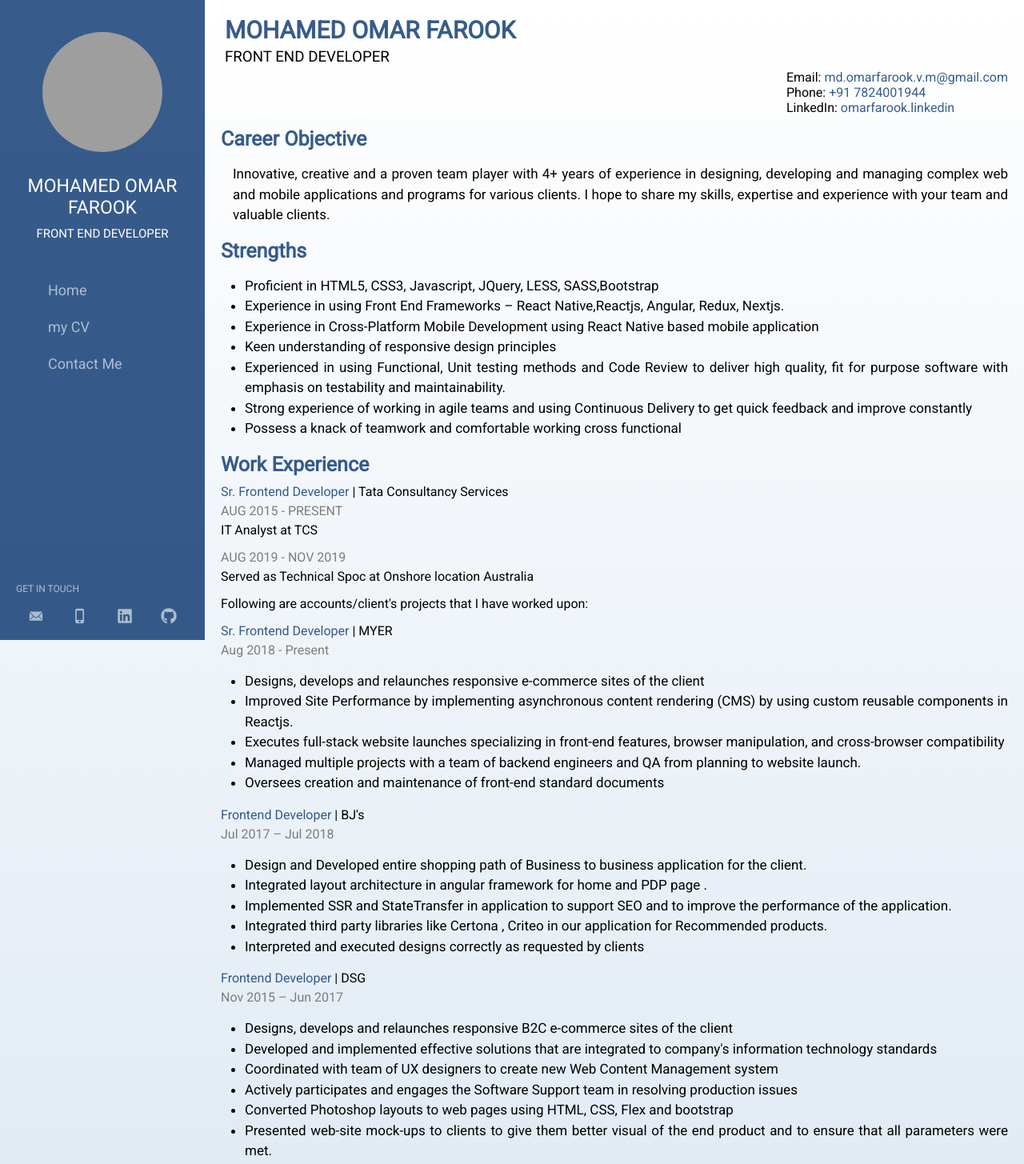
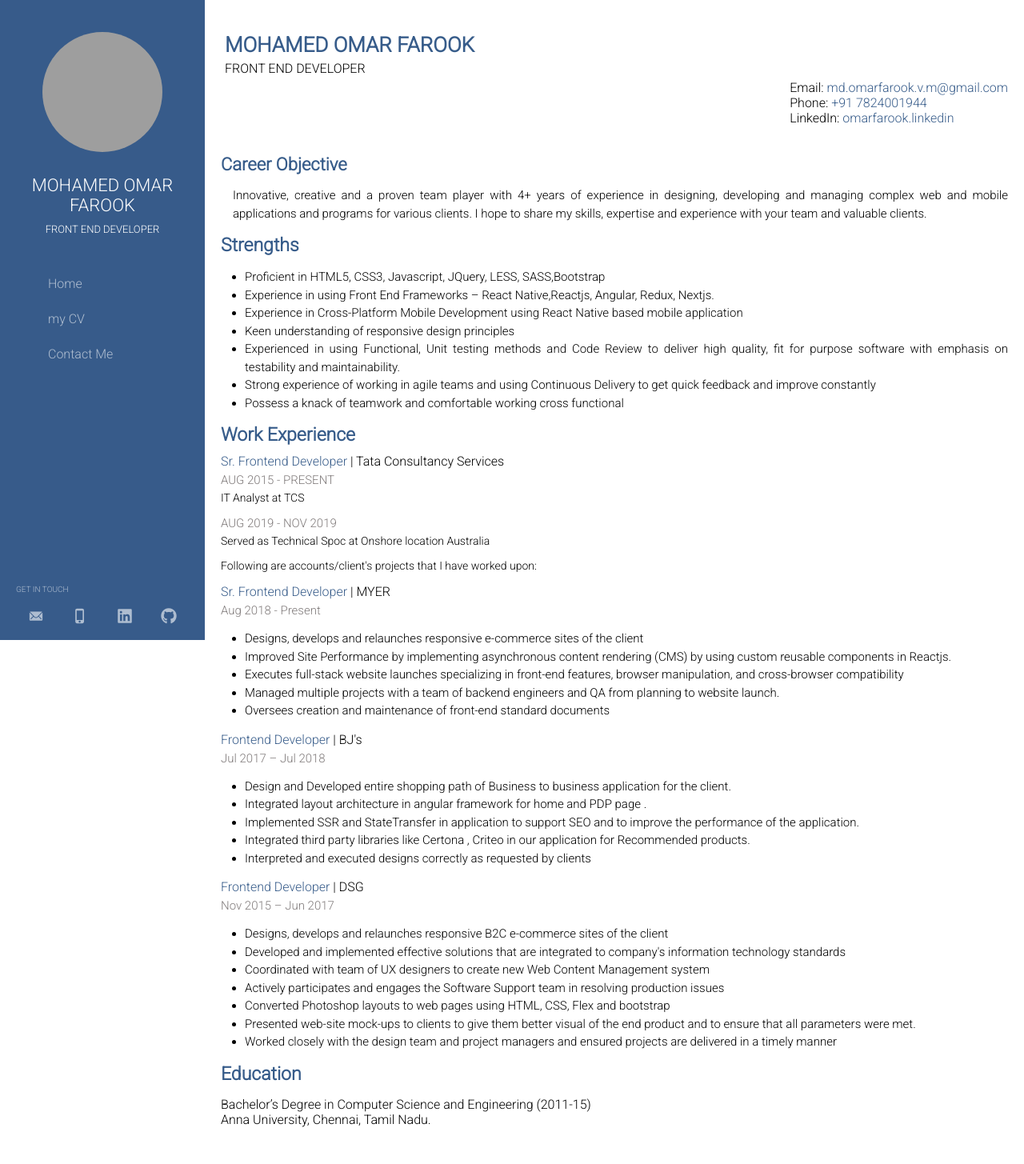
Before and after one commit to omarfarook/profile, a Next.js app: page /mycv in a window 1280 px wide. Shown: the top 1455 px of the page at 80% size. After the commit the page ends 1424 px from the top, so only its background shows below. Built offline with nearby package versions, Linux system fonts and the light colour scheme; grey boxes are pictures that could not be loaded.

Commit message:
mailer updated

```diff
--- a/components/contact-me/style.js
+++ b/components/contact-me/style.js
@@ -8,12 +8,12 @@
 	padding: 60px;
 	box-sizing: border-box;
 	h2 {
-		font-size: 38px;
+		font-size: 36px;
 		font-weight: 500;
 		margin: 15px 0;
 	}
 	span {
-		font-size: 16px;
+		font-size: 15px;
 	}
 	address ul {
 		list-style: none;
--- a/components/global-css/index.js
+++ b/components/global-css/index.js
@@ -15,7 +15,7 @@
         ul {
             list-style: none;
             display: flex;
-            font-size: 18px;
+            font-size: 16px;
             li {
                 padding: 10px;
                 color: white;
@@ -25,7 +25,7 @@
         body {
             margin: 0px;
             font-family: 'Roboto', sans-serif;
-            background-image: ${BG_GRADIENT};
+
         }
       `}
     />
--- a/components/home/style.js
+++ b/components/home/style.js
@@ -29,7 +29,7 @@
 		vertical-align: bottom;
 		justify-content: center;
 		align-items: center;
-		font-size: 50px;
+		font-size: 45px;
 		img {
 			display: none;
 		}
@@ -54,11 +54,11 @@
 `
 export const Name = styled.span `
 	text-transform: uppercase;
-	font-size: 25px;
+	font-size: 23px;
 	margin: 5px 0;
 `
 export const Role = styled.span `
-	font-size: 17px;
+	font-size: 15px;
 	text-transform: uppercase;
 	margin: 5px 0;
 `
--- a/components/mobile-nav/style.js
+++ b/components/mobile-nav/style.js
@@ -12,7 +12,7 @@
 			margin: 10px 0;
 			cursor: pointer;
 			a {
-				font-size: 18px;
+				font-size: 16px;
 				color: rgba(255, 255, 255, 0.6);
 				text-decoration: none;
 				:hover {
@@ -36,7 +36,7 @@
 			a {
 				padding: 8px 8px 8px 8px;
 				text-decoration: none;
-				font-size: 25px;
+				font-size: 23px;
 				color: ${FORMAL_WHITE};
 				display: block;
 				transition: 0.3s;
@@ -48,7 +48,7 @@
 				position: absolute;
 				top: 0;
 				right: 5px;
-				font-size: 28px;
+				font-size: 25px;
 				margin-left: 50px;
 				background: transparent;
 				border-color: transparent;
@@ -59,7 +59,7 @@
 	@media screen and (max-height: 450px)  {
 		padding-top: 15px;
 		a {
-			font-size: 18px;
+			font-size: 16px;
 		}
 	}
 `
@@ -68,7 +68,7 @@
 	display: none;
 	position: absolute;
 	padding: 20px;
-	font-size: 30px;
+	font-size: 36px;
 	cursor: pointer;
     color: ${LIGHT_RED};
     @media only screen and (max-width: 768px) {
--- a/components/my-cv/style.js
+++ b/components/my-cv/style.js
@@ -16,7 +16,7 @@
 export const Personal_Info = styled.section `
     display: flex;
     flex-direction: column;
-    margin: 15px 0;
+    margin: 36px 0;
     ul {
         list-style: none;
         padding: 0;
@@ -33,11 +33,12 @@
     h1 {
         color: ${LIGHT_RED};
         text-transform: uppercase;
-        font-size: 30px;
+        font-size: 26px;
     }
     h3 {
         text-transform: uppercase;
         font-weight: 500;
+        font-size: 16px;
     }
     span {
         padding: 3px;
@@ -46,7 +47,7 @@
 
 export const Duration = styled.span `
     color: rgb(128, 123, 123) !important;
-    font-size: 16px;
+    font-size: 15px;
     margin: 5px 0;
     display: block;
 `
@@ -69,17 +70,17 @@
 `
 export const Objective_Content = styled.section `
     p {
-        font-size: 17px;
+        font-size: 15px;
         line-height: 1.5;
         padding-left: 15px;
         text-align: justify;
     }
     h1 {
         color: ${LIGHT_RED};
-        font-size: 25px;
+        font-size: 22px;
         margin: 0;
         ul {
-            font-size: 17px;
+            font-size: 15px;
             line-height: 1.5;
             padding-left: 30px;
             text-align: justify;
@@ -96,7 +97,7 @@
 
 export const Role = styled.div `
     margin: 0;
-    font-size: 17px;
+    font-size: 15px;
 `
 
 export const Experience_Content = styled.section `
@@ -109,17 +110,17 @@
     }
     p {
         margin: 0;
-        font-size: 16px;
+        font-size: 14px;
         margin-bottom: 15px;
         text-align: justify;
     }
     h1 {
         color: ${LIGHT_RED};
-        font-size: 25px;
+        font-size: 23px;
         margin: 0;
     }
     ul {
-        font-size: 17px;
+        font-size: 15px;
         line-height: 1.5;
         padding-left: 30px;
         text-align: justify;
@@ -133,14 +134,14 @@
         display: flex;
         flex-direction: column;
         margin: 15px 0px;
-        font-size: 18px;
+        font-size: 16px;
     }
     h1 {
         color: ${LIGHT_RED};
-        font-size: 25px;
+        font-size: 23px;
         margin: 0;
         ul {
-            font-size: 17px;
+            font-size: 15px;
             line-height: 1.5;
             padding-left: 30px;
             text-align: justify;
@@ -153,11 +154,11 @@
 export const Strength_Container = styled.section `
     h1 {
         color: ${LIGHT_RED};
-        font-size: 25px;
+        font-size: 23px;
         margin: 0;
     }
     ul {
-        font-size: 17px;
+        font-size: 15px;
         line-height: 1.5;
         padding-left: 30px;
         text-align: justify;
--- a/components/nav-bar/style.js
+++ b/components/nav-bar/style.js
@@ -15,7 +15,7 @@
 		margin: 25px 0;
 		cursor: pointer;
 		a {
-			font-size: 18px;
+			font-size: 16px;
 			color: rgba(255, 255, 255, 0.6);
 			text-decoration: none;
 			&:hover {
@@ -59,12 +59,12 @@
     flex-direction: column;
 `
 export const name = styled.span `
-    font-size: 23px;
+    font-size: 22px;
     color: white;
     text-transform: uppercase;
 `
 export const role = styled.span `
-    font-size: 15px;
+    font-size: 13px;
     color: white;
     font-weight: 100;
     padding: 10px 0;
@@ -77,7 +77,7 @@
     span {
         color: rgba(255, 255, 255, 0.6);
         padding-left: 20px;
-        font-size: 12px;
+        font-size: 10px;
         line-height: 1
     }
     ul {
--- a/pages/_document.js
+++ b/pages/_document.js
@@ -10,7 +10,7 @@
           <meta httpEquiv="X-UA-Compatible" content="IE=edge,chrome=1" />
           <link rel="icon" type="image/png" sizes="32x32" href="../static/favicon-32x32.png" />
           <link rel="icon" type="image/png" sizes="16x16" href="../static/favicon-16x16.png" />
-          <link href="https://fonts.googleapis.com/css?family=Roboto&display=swap" rel="stylesheet"></link>
+          <link href="https://fonts.googleapis.com/css?family=Roboto:300&display=swap" rel="stylesheet" />
           <meta content='width=device-width, initial-scale=1.0, maximum-scale=1.0, user-scalable=0, shrink-to-fit=no' name='viewport' />
         </Head>
         <body>
```
Also changed, not shown: components/mailer/style.js (+4 -4 lines).
